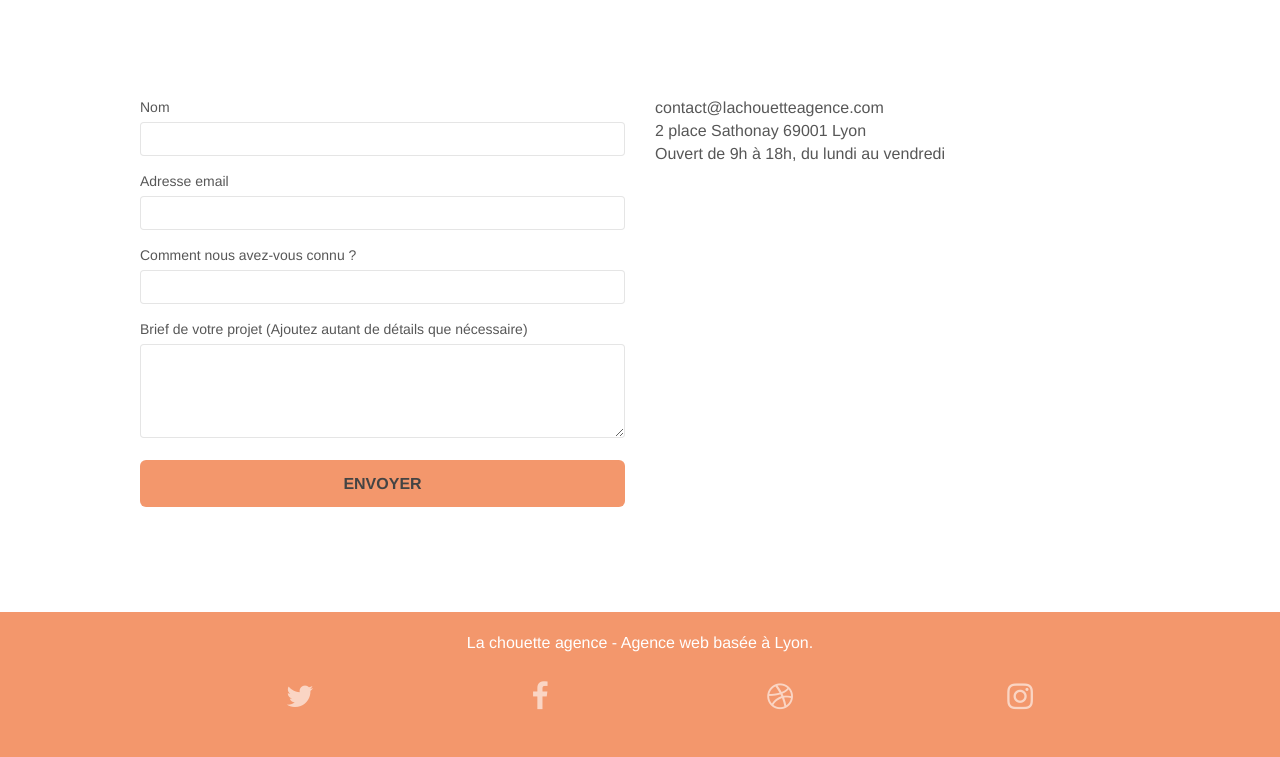
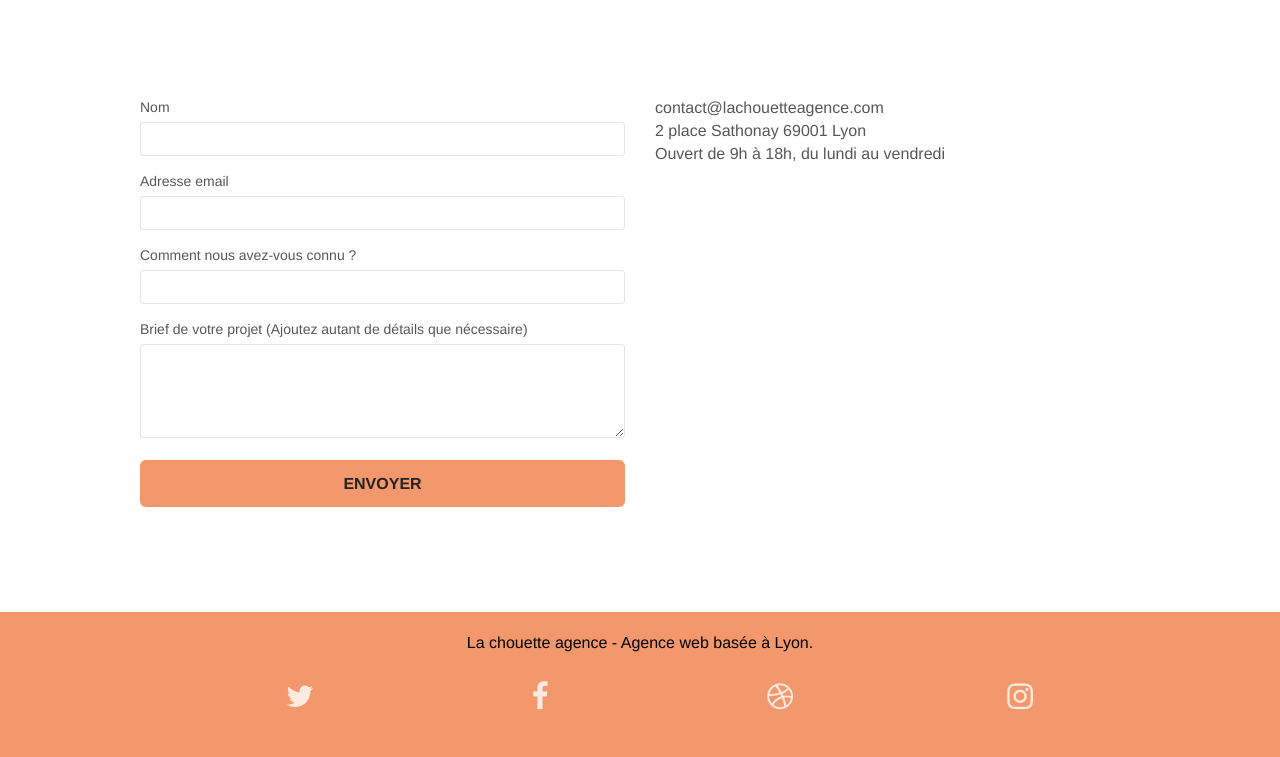
Before and after one commit to ElianPICQ/OC_P4_SupportGitHubPages, a plain HTML site: page page_contact.html in a window 1280 px wide. Shown: the part 415-1172 px from the top of the page. Drawn offline with Linux system fonts and the light colour scheme.

Commit message:
ajustement contraste + attribut des liens

```diff
--- a/page_contact.html
+++ b/page_contact.html
@@ -80,25 +80,25 @@
 			<div class="col-sm-6">
 				<form id="form_1" novalidate success-msg="Your message has been sent." fail-msg="Sorry it seems that our mail server is not responding, Sorry for the inconvenience!">
 					<div class="form-group">
-						<label>
+						<label for="name">
 							Nom
 						</label>
 						<input id="name" class="form-control" required />
 					</div>
 					<div class="form-group">
-						<label>
+						<label for="email">
 							Adresse email
 						</label>
 						<input id="email" class="form-control" type="email" required />
 					</div>
 					<div class="form-group">
-						<label>
+						<label for="input_504">
 							Comment nous avez-vous connu ?
 						</label>
 						<input class="form-control" type="email" required id="input_504" />
 					</div>
 					<div class="form-group">
-						<label>
+						<label for="message">
 							Brief de votre projet (Ajoutez autant de détails que nécessaire)<br>
 						</label><textarea id="message" class="form-control" rows="4" cols="50" required></textarea>
 					</div>
@@ -128,28 +128,28 @@
 	<div class="container bloc-sm">
 		<div class="row">
 			<div class="col-sm-12">
-				<p class="text-center white">
+				<p class="text-center black">
 					La chouette agence - Agence web basée à Lyon.<br>
 				</p>
 				<ul class="row row-no-gutters">
 					<li class="col-sm-3">
 						<div class="text-center">
-							<a class="social" href="index.html"><span class="fa fa-twitter icon-md"></span></a>
+							<a class="social" href="index.html" title="twitter"><span class="fa fa-twitter icon-md"></span></a>
 						</div>
 					</li>
 					<li class="col-sm-3">
 						<div class="text-center">
-							<a class="social" href="index.html"><span class="fa fa-facebook icon-md"></span></a>
+							<a class="social" href="index.html" title="facebook"><span class="fa fa-facebook icon-md"></span></a>
 						</div>
 					</li>
 					<li class="col-sm-3">
 						<div class="text-center">
-							<a class="social" href="index.html"><span class="fa fa-dribbble icon-md"></span></a>
+							<a class="social" href="index.html" title="dribble"><span class="fa fa-dribbble icon-md"></span></a>
 						</div>
 					</li>
 					<li class="col-sm-3">
 						<div class="text-center">
-							<a class="social" href="index.html"><span class="fa fa-instagram icon-md"></span></a>
+							<a class="social" href="index.html" title="instagram"><span class="fa fa-instagram icon-md"></span></a>
 						</div>
 					</li>
 				</ul>
--- a/style.css
+++ b/style.css
@@ -133,7 +133,7 @@ a:hover {
 .d-bloc h5 a,
 .d-bloc h6 a,
 .d-bloc p a {
-    color: rgba(255, 255, 255, .6);
+    color: rgba(255, 255, 255, .8);
 }
 
 .d-bloc .a-btn:hover,
@@ -795,7 +795,7 @@ h4 {
 
 .btn-atomic-tangerine {
     background: #F3976C;
-    color: #444!important;
+    color: #232323!important;
 }
 
 .btn-atomic-tangerine:hover {
```
